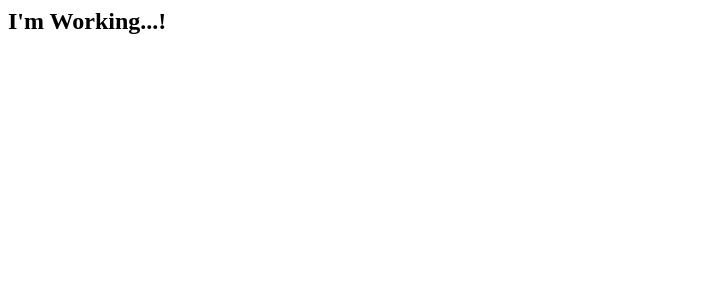
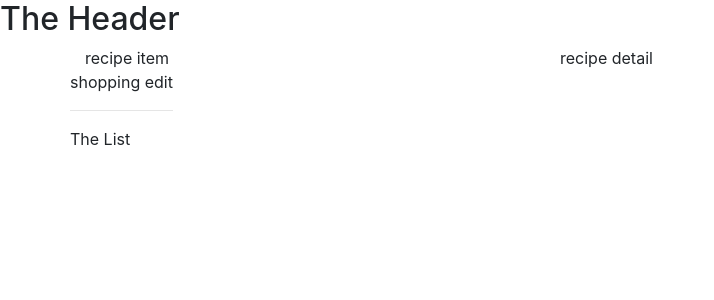
Before and after one commit to saraang/angular-udemy-project-online, an Angular app: page / in a window 1280 px wide. Shown: the top 300 px of the page, without its empty margins (0-714 px from the left). Built offline with nearby package versions, Linux system fonts and the light colour scheme.

Commit message:
component link successfully

```diff
--- a/src/app/app.component.html
+++ b/src/app/app.component.html
@@ -7,7 +7,8 @@
 <div class="container">
   <div class="row">
     <div class="col-md-12">
-      <h2>I'm Working...!</h2>
+      <app-recipes></app-recipes>
+      <app-shopping-list></app-shopping-list>
     </div>
   </div>
 </div>
--- a/src/app/header/header.component.html
+++ b/src/app/header/header.component.html
@@ -0,0 +1 @@
+<h2>The Header</h2>
--- a/src/app/recipes/recipe-detail/recipe-detail.component.html
+++ b/src/app/recipes/recipe-detail/recipe-detail.component.html
@@ -0,0 +1 @@
+recipe detail
--- a/src/app/recipes/recipe-list/recipe-item/recipe-item.component.html
+++ b/src/app/recipes/recipe-list/recipe-item/recipe-item.component.html
@@ -0,0 +1 @@
+recipe item
--- a/src/app/recipes/recipe-list/recipe-list.component.html
+++ b/src/app/recipes/recipe-list/recipe-list.component.html
@@ -0,0 +1 @@
+<app-recipe-item></app-recipe-item>
--- a/src/app/recipes/recipes.component.html
+++ b/src/app/recipes/recipes.component.html
@@ -0,0 +1,8 @@
+<div class="row">
+  <div class="col-md-5">
+    <app-recipe-list></app-recipe-list>
+  </div>
+  <div class="col-md-7">
+    <app-recipe-detail></app-recipe-detail>
+  </div>
+</div>
--- a/src/app/shopping-list/shopping-edit/shopping-edit.component.html
+++ b/src/app/shopping-list/shopping-edit/shopping-edit.component.html
@@ -0,0 +1 @@
+shopping edit
--- a/src/app/shopping-list/shopping-list.component.html
+++ b/src/app/shopping-list/shopping-list.component.html
@@ -0,0 +1,7 @@
+<div class="row">
+  <div class="col-xs-10">
+    <app-shopping-edit></app-shopping-edit>
+    <hr>
+    <p>The List</p>
+  </div>
+</div>
--- a/src/styles.css
+++ b/src/styles.css
@@ -1 +1,2 @@
 /* Add application styles & imports to this file! */
+@import url(https://unpkg.com/bootstrap@4.1.0/dist/css/bootstrap.min.css)
```
